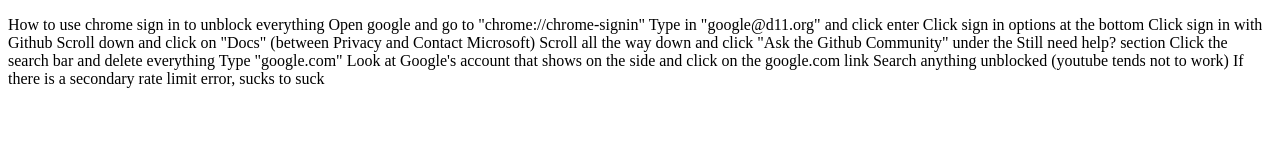
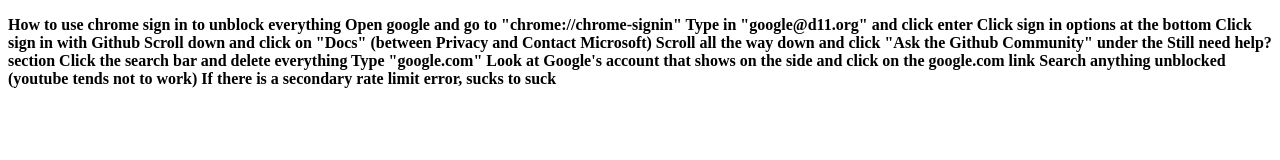
Before and after one commit to chromesigninguide/chromesigninguide.github.io, a plain HTML site: page index.html in a window 1280 px wide. Drawn offline with Linux system fonts and the light colour scheme.

Commit message:
Update index.html

```diff
--- a/index.html
+++ b/index.html
@@ -2,9 +2,9 @@
 <html>
 <body>
 <p>
-
+<b>
 How to use chrome sign in to unblock everything
-
+<b>
 
 Open google and go to "chrome://chrome-signin"
 
```
